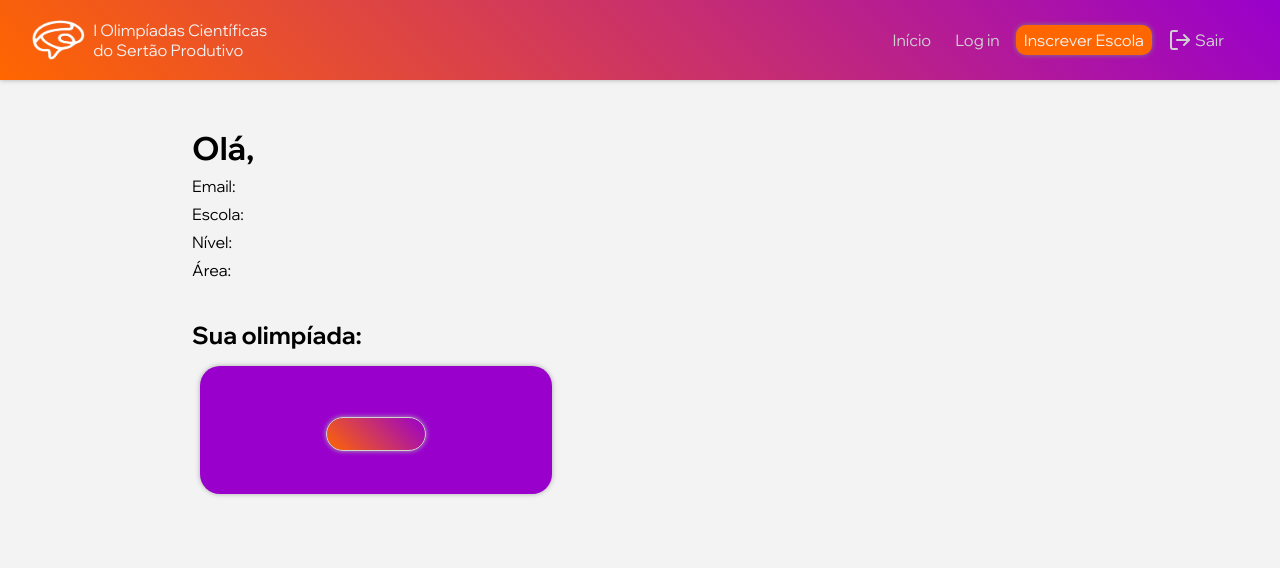
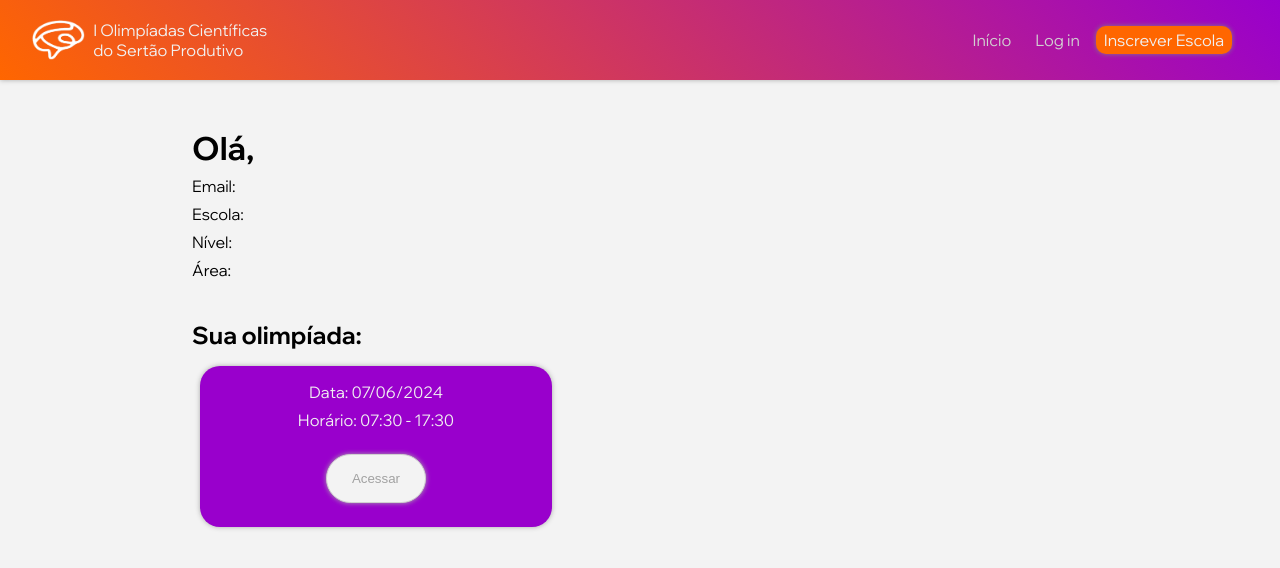
Before and after one commit to pedroluca/olimpiadas-cientificas, a React (Vite) app: page /aluno in a window 1280 px wide. Shown: the top 568 px of the page. Built offline with nearby package versions, Linux system fonts and the light colour scheme; no server answers.

Commit message:
fix: consertar erro de cadastro de alunos com rota privada1

```diff
--- a/src/components/BotaoPrincipal/styles.css
+++ b/src/components/BotaoPrincipal/styles.css
@@ -21,6 +21,13 @@
   background: linear-gradient(45deg, rgba(204,85,0,1) 0%, rgba(102,0,153,1) 100%);
 }
 
+.disabled,
+.disabled:hover {
+  background: var(--lightgray2-color);
+  color: var(--gray-color);
+  cursor: not-allowed;
+}
+
 @media screen and (min-width: 768px) {
   .btn-principal {
     width: 30%;
--- a/src/components/Header/header-options.jsx
+++ b/src/components/Header/header-options.jsx
@@ -11,7 +11,7 @@ export function HeaderOptions(props) {
       { props.isLoggedIn && <NavLink to="/escola">Escola</NavLink> }
       { !props.isLoggedIn && <NavLink to="/login">Log in</NavLink> }
       { !props.isLoggedIn && <NavLink to="/cadastro" className='btn-inscrever'>Inscrever Escola</NavLink> }
-      { !props.isLoggedIn && <NavLink to="/login" className='logout-opt' onClick={props.handleLogout}><LogOut />Sair</NavLink> }
+      { props.isLoggedIn && <NavLink to="/login" className='logout-opt' onClick={props.handleLogout}><LogOut />Sair</NavLink> }
     </>
     )
 }
--- a/src/components/OlimpiadaCard/OlimpiadaCard.jsx
+++ b/src/components/OlimpiadaCard/OlimpiadaCard.jsx
@@ -4,12 +4,11 @@ import './styles.css'
 
 export function OlimpiadaCard(props) {
   return (
-    <div className="olimpiada">
-      {props.children}
+    <div className={"olimpiada " + props.classe}>
       <h3>{props.area}</h3>
-      { props.data && <p>Data: {props.data} (dd/mm/yyyy)</p> }
-      { props.horarioInicio && <p>Hora: {props.horarioInicio} - {props.horarioFim} (hh:MM - hh:MM)</p> }
-      { props.accessEnabled && <BotaoPrincipal content='Acessar' />}
+      <p>Data: {props.data}</p>
+      <p>Horário: {props.horario}</p>
+      <BotaoPrincipal classe={props.allowAccess ? '' : 'disabled'} disabled={!props.allowAccess}>Acessar</BotaoPrincipal>
     </div>
   )
 }
@@ -17,8 +16,7 @@ export function OlimpiadaCard(props) {
 OlimpiadaCard.propTypes = {
   area: PropTypes.string.isRequired,
   data: PropTypes.string.isRequired,
-  horarioInicio: PropTypes.string.isRequired,
-  horarioFim: PropTypes.string.isRequired,
-  accessEnabled: PropTypes.bool.isRequired,
-  children: PropTypes.node
+  horario: PropTypes.string.isRequired,
+  allowAccess: PropTypes.bool,
+  classe: PropTypes.string
 }
--- a/src/components/OlimpiadaCard/styles.css
+++ b/src/components/OlimpiadaCard/styles.css
@@ -22,6 +22,10 @@
   box-shadow: 0px 0px 5px 0px #a9a9a9;
 }
 
+.olimpiada-aluno {
+  height: auto !important;
+}
+
 .olimpiada .olimp-img {
   height: 2.5rem;
   width: 2.5rem;
--- a/src/pages/Aluno/Aluno.jsx
+++ b/src/pages/Aluno/Aluno.jsx
@@ -46,7 +46,7 @@ export function Aluno() {
       <p>Área: {user.area}</p>
       <h2>Sua olimpíada:</h2>
       <div className="olimp-container">
-        <OlimpiadaCard area={user.area} data={olimpiada.data} horarioInicio={olimpiada.horarioInicio} horarioFim={olimpiada.horarioFim} accessEnabled />
+        <OlimpiadaCard area={user.area} data="07/06/2024" horario="07:30 - 17:30" horarioFim={olimpiada.horarioFim} allowAccess={false} classe='olimpiada-aluno' />
       </div>
     </div>
   )
--- a/src/pages/Cadastro/Cadastro.jsx
+++ b/src/pages/Cadastro/Cadastro.jsx
@@ -70,7 +70,10 @@ export function CadastroAluno(props) {
 
     let requisicao = {
       method: 'POST',
-      headers: {'Content-Type' : 'application/json'},
+      headers: {
+        'Content-Type' : 'application/json',
+        'Authorization' : `Bearer ${localStorage.getItem('token')}`
+      },
       body: JSON.stringify(formData)
     }
 
--- a/src/pages/Escola/Escola.jsx
+++ b/src/pages/Escola/Escola.jsx
@@ -39,7 +39,7 @@ export function Escola() {
   useEffect(() => {
     const fetchAlunos = async () => {
       try {
-        const responseAlunos = await fetch(`https://api.olimpiadasdosertaoprodutivo.com/api/escola/alunos-cadastrados?codigo_escola=${user.codigo_escola}`, requisicao)
+        const responseAlunos = await fetch('https://api.olimpiadasdosertaoprodutivo.com/api/escola/alunos-cadastrados', requisicao)
         if (!responseAlunos.ok) {
           throw new Error(`HTTP error! status: ${responseAlunos.status}`)
         }
```
